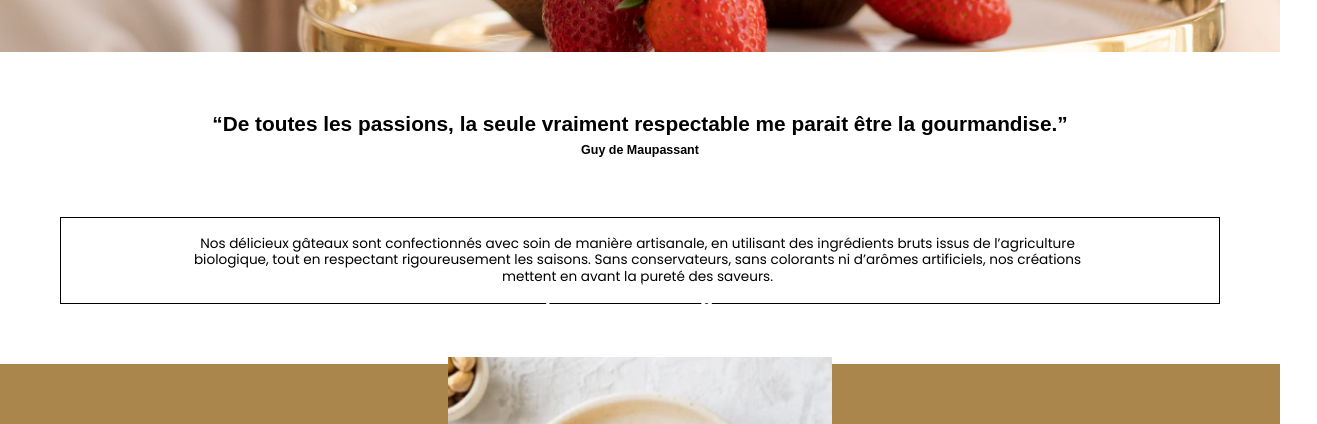
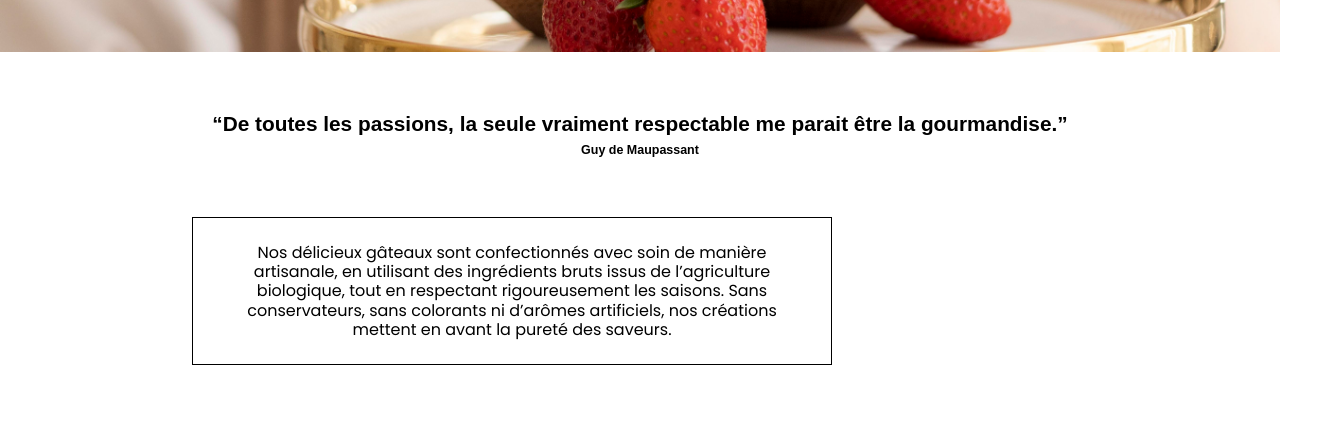
Before and after one commit to Thomas-prog28/Patachou---eval-HTML-CSS, a website: page index.html in a window 1280 px wide. Shown: the part 358-782 px from the top of the page, 1317 px wide, since content can reach past the window. Drawn offline with Linux system fonts and the light colour scheme; a web font is replaced by a local one.

Commit message:
media query 1024 en cours sur section patisserie

```diff
--- a/scss/sections/_patisseries.scss
+++ b/scss/sections/_patisseries.scss
@@ -13,7 +13,12 @@
 
     @media (min-width: 768px) {
         height: 1550px;
+
+        @media (min-width: 768px) {
+        height: 1700px;
+        flex-direction: row;
     }
+}
 
     &__item {
         display: flex;
--- a/scss/sections/_savoirfaire.scss
+++ b/scss/sections/_savoirfaire.scss
@@ -23,8 +23,17 @@
         padding: 18px;
         margin: 50px 0 60px 0;
         line-height: 1.2em;
+
         @media (min-width: 768px) {
             margin: 50px 60px 60px 60px;
             padding: 18px 120px 18px 115px;
-        }    }
+
+            @media(min-width: 1024px) {
+                width: 640px;
+                margin: 0 192px 60px 192px;
+                padding: 25px 50px 25px 50px;
+                font-size: 1em;
+            }
+        }
+    }
 }
```
Also changed, not shown: css/main.css, 1 other file.
